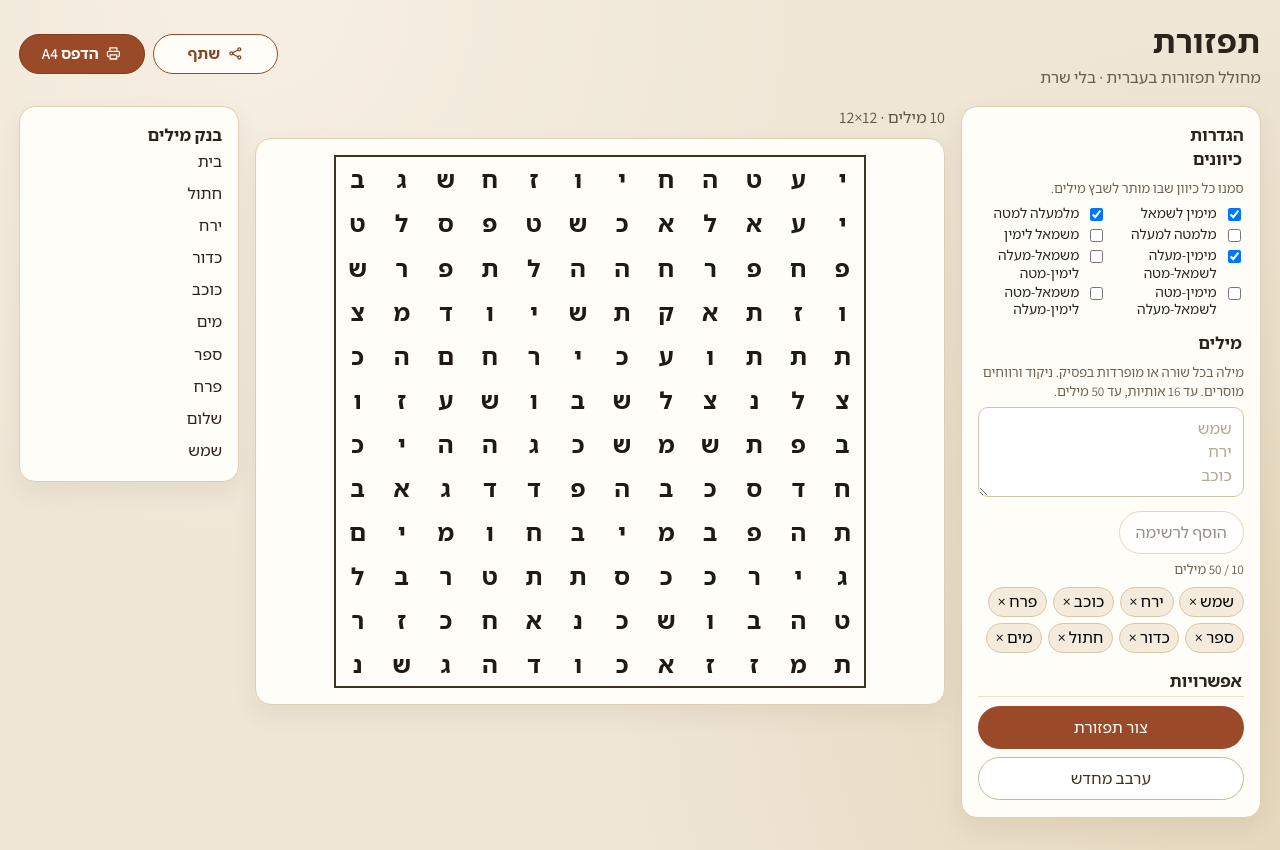
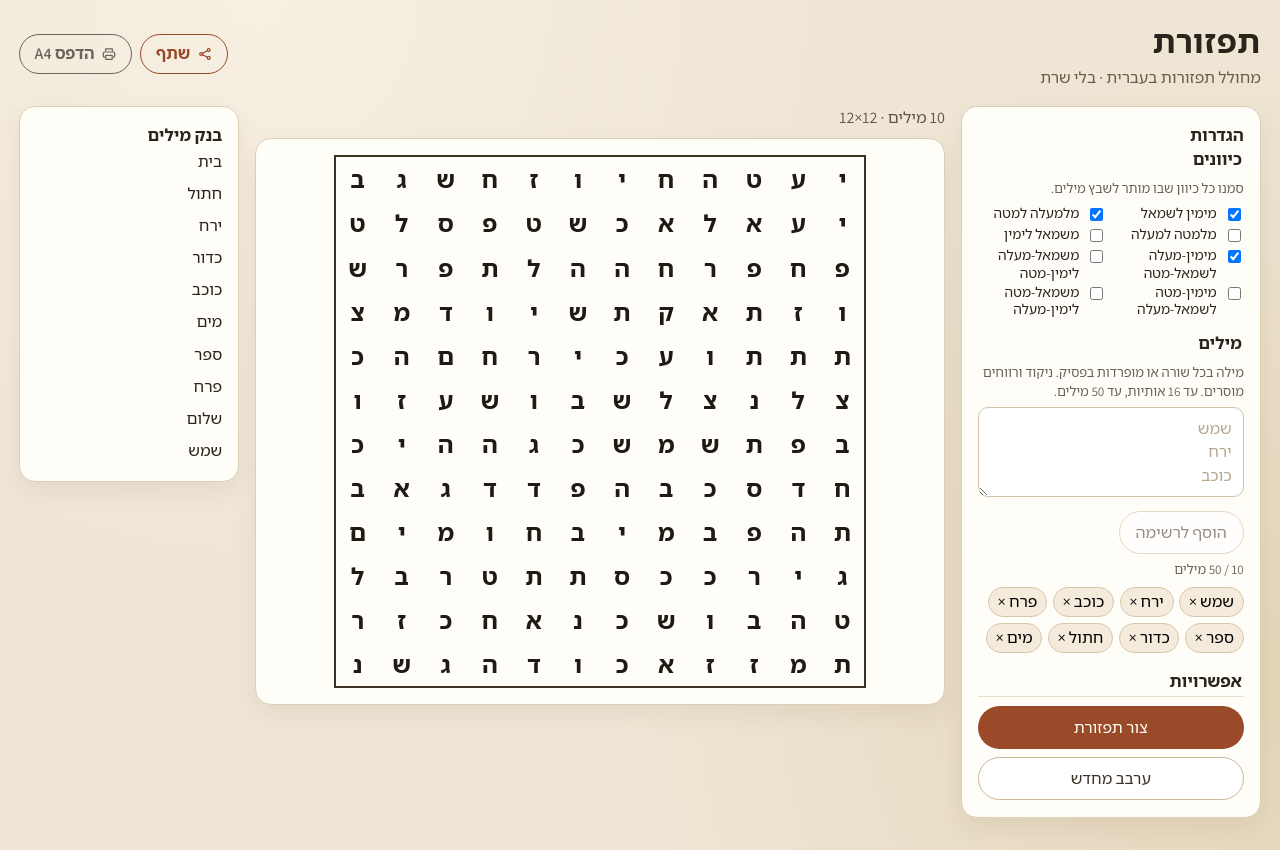
Before and after one commit to kleinron/tifzoret, a React (Vite) app: page / in a window 1280 px wide. Built offline with nearby package versions, Linux system fonts and the light colour scheme.

Commit message:
Make print and share matching outline buttons
Both actions share height, padding, and radius with a 16px icon. Print is a gray outline and share is the accent outline.

Co-authored-by: Ron Klein <kleinron@users.noreply.github.com>

```diff
--- a/src/App.tsx
+++ b/src/App.tsx
@@ -249,7 +249,7 @@ export default function App() {
               noFinals,
             }}
           />
-          <button type="button" className="primary topbar-btn" onClick={() => window.print()}>
+          <button type="button" className="outline topbar-btn topbar-print" onClick={() => window.print()}>
             <PrinterIcon />
             <span>הדפס A4</span>
           </button>
--- a/src/components/ShareButton.tsx
+++ b/src/components/ShareButton.tsx
@@ -137,7 +137,7 @@ export function ShareButton({ words, settings }: ShareButtonProps) {
     <div className="share-wrap" ref={wrapRef}>
       <button
         type="button"
-        className="outline topbar-btn"
+        className="outline topbar-btn topbar-share"
         aria-expanded={open}
         aria-controls={popoverId}
         aria-haspopup="dialog"
--- a/src/index.css
+++ b/src/index.css
@@ -81,46 +81,45 @@ legend {
   display: inline-flex;
   align-items: center;
   justify-content: center;
-  gap: 0.42rem;
-  min-width: 7.85rem;
+  gap: 0.4rem;
   min-height: 2.5rem;
-  padding: 0.5rem 0.95rem;
-  border-width: 1.5px;
-  font-size: 0.95rem;
+  padding: 0.45rem 0.9rem;
+  border: 1.5px solid transparent;
+  border-radius: 999px;
+  background: transparent;
+  font-size: 16px;
   font-weight: 600;
   line-height: 1;
   white-space: nowrap;
 }
 
 .topbar-actions .topbar-btn .btn-icon {
-  width: 1.05rem;
-  height: 1.05rem;
+  width: 16px;
+  height: 16px;
   flex: 0 0 auto;
   display: block;
 }
 
-.topbar-actions button.primary.topbar-btn {
-  background: #9a4a28;
-  border-color: #7d3b1f;
-  color: #fffdf8;
+.topbar-actions button.topbar-print {
+  border-color: #6a645c;
+  color: #6a645c;
 }
 
-.topbar-actions button.primary.topbar-btn:hover {
-  background: #874024;
+.topbar-actions button.topbar-print:hover {
+  background: rgba(106, 100, 92, 0.06);
 }
 
-.topbar-actions button.outline.topbar-btn {
-  background: #fffdf8;
+.topbar-actions button.topbar-share {
   border-color: #9a4a28;
-  color: #8a4123;
+  color: #9a4a28;
 }
 
-.topbar-actions button.outline.topbar-btn:hover {
-  background: #f6ebe1;
+.topbar-actions button.topbar-share:hover {
+  background: rgba(154, 74, 40, 0.07);
 }
 
 .topbar-actions .topbar-btn:focus-visible {
-  outline: 2px solid #c47a52;
+  outline: 2px solid currentColor;
   outline-offset: 2px;
 }
 
```
Also changed, not shown: 1 other file (tests, documents, lock files or other folders).
